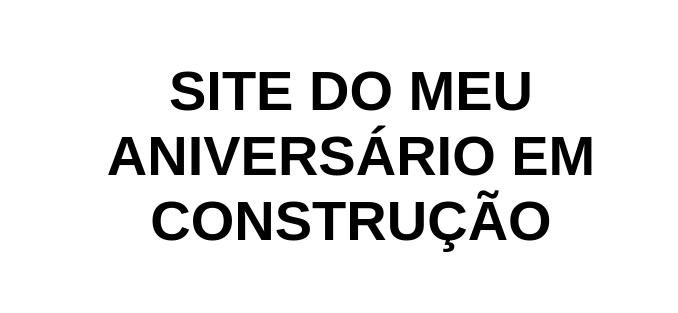
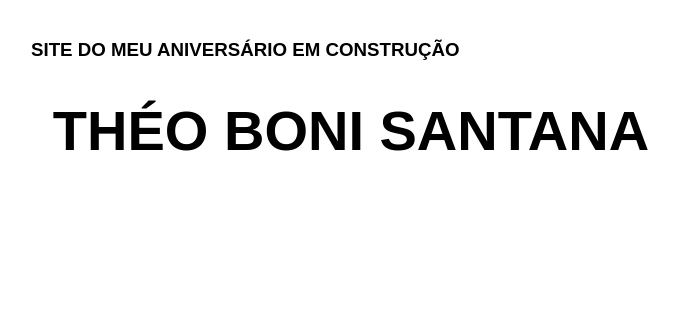
Before and after one commit to adeiltonSantana/my-first-static-web-app, a plain HTML site: page index.html in a window 1280 px wide. Shown: the whole page, without its empty margins (289-967 px from the left). Drawn offline with Linux system fonts and the light colour scheme.

Commit message:
Update index.html

```diff
--- a/index.html
+++ b/index.html
@@ -10,7 +10,8 @@
 
 <body>
   <main>
-    <h1>SITE DO MEU ANIVERSÁRIO EM CONSTRUÇÃO </h1>
+    <h3>SITE DO MEU ANIVERSÁRIO EM CONSTRUÇÃO </h3>
+    <h1>THÉO BONI SANTANA<H1>
   </main>
 </body>
 
```
